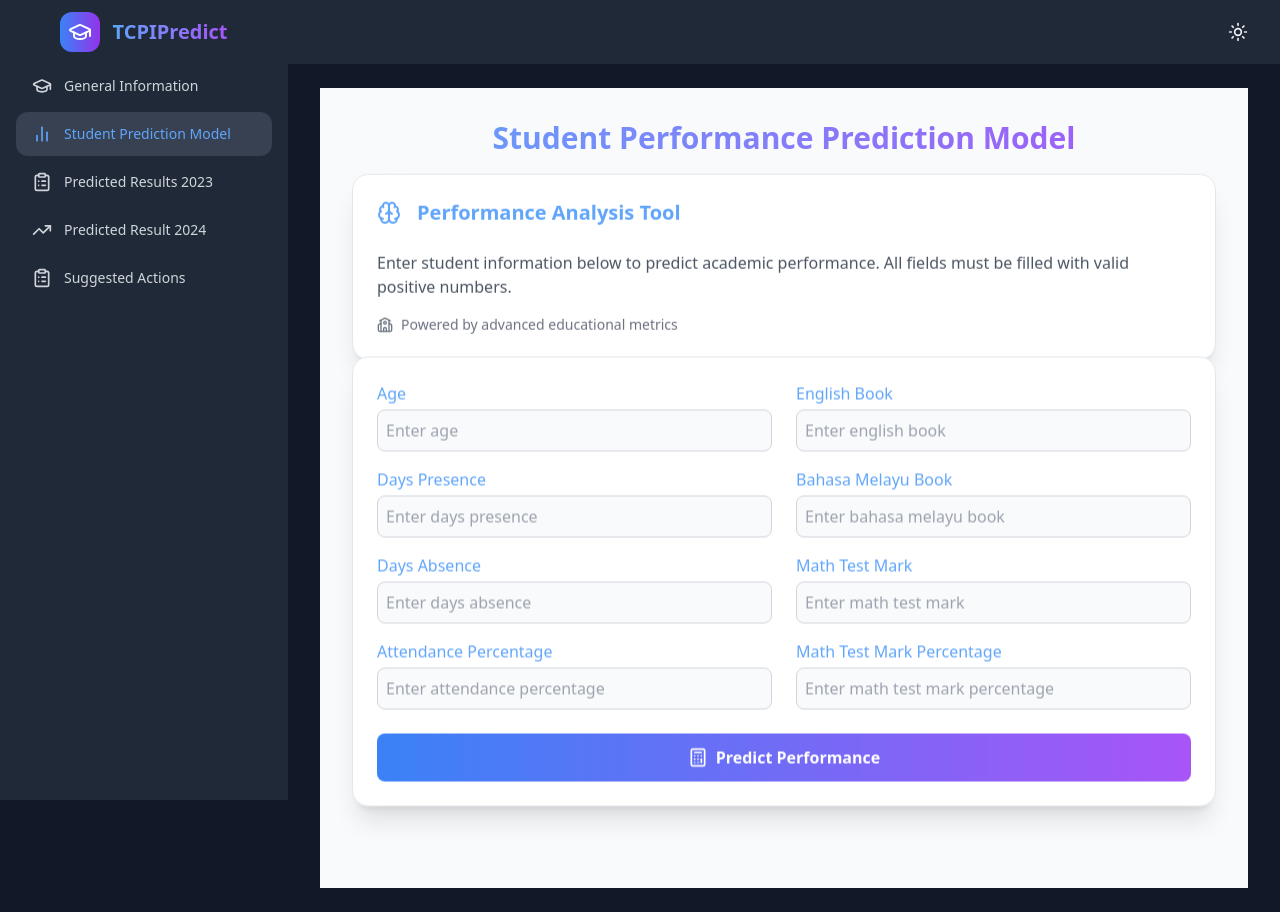
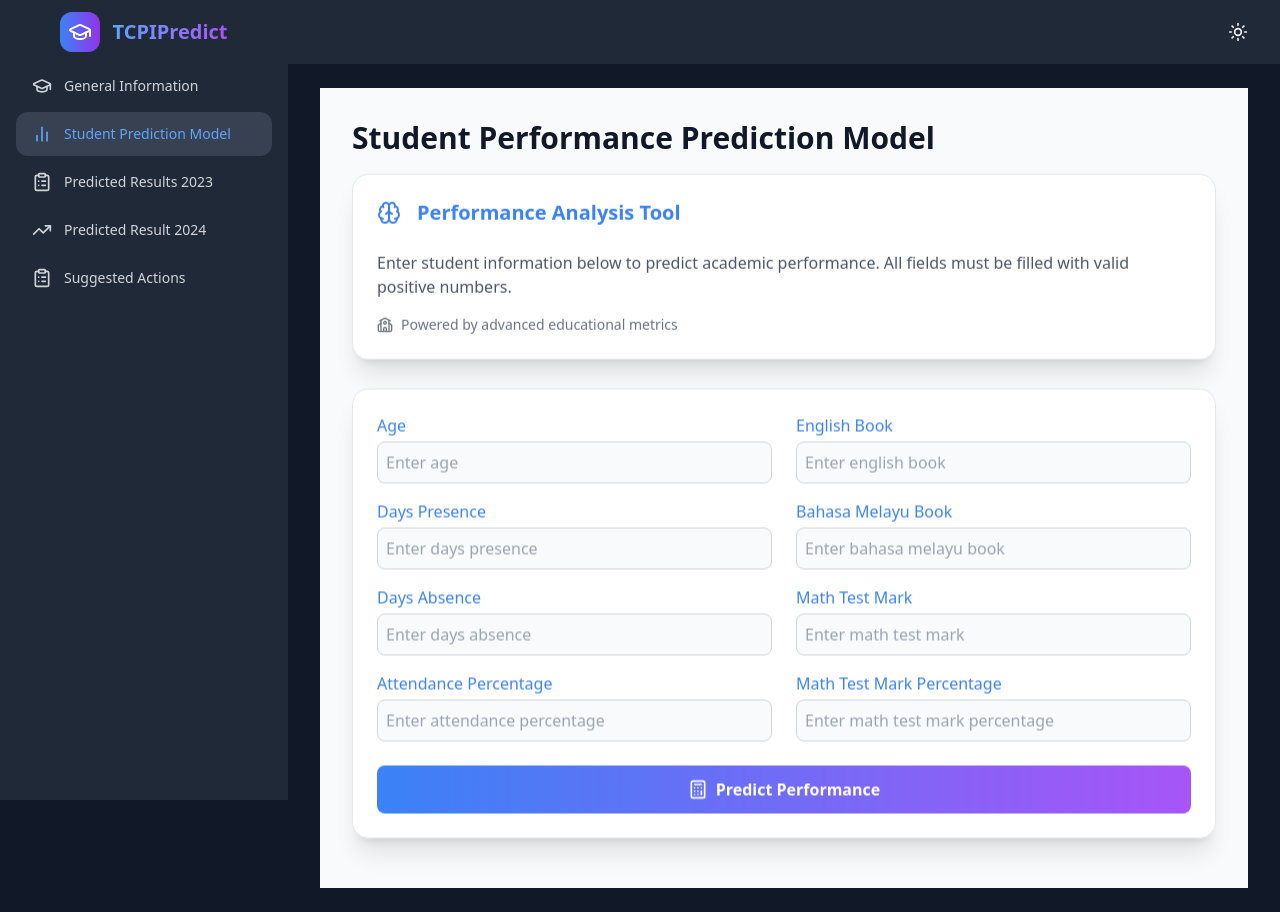
Before and after one commit to aziym/students-prediction-frontend, a React (Vite) app: page /prediction in a window 1280 px wide. Built offline with nearby package versions, Linux system fonts and the light colour scheme.

Commit message:
update dark mode

```diff
--- a/src/components/PredictionForm.jsx
+++ b/src/components/PredictionForm.jsx
@@ -1,9 +1,9 @@
 import { useState } from 'react';
 import { ChartBar, Loader2, Brain, School, Calculator } from 'lucide-react';
 
-const FloatingCard = ({ children, delay = "0s", isDarkMode }) => (
+const FloatingCard = ({ children, delay = "0s", className = "" }) => (
   <div
-    className={`${isDarkMode ? 'bg-gray-800' : 'bg-white'} backdrop-blur-xl shadow-xl rounded-2xl p-6 border ${isDarkMode ? 'border-gray-700' : 'border-gray-200'}`}
+    className={`transition-colors duration-200 ${className}`}
     style={{ animation: `float 8s ease-in-out infinite`, animationDelay: delay }}
   >
     {children}
@@ -73,7 +73,7 @@ const PredictionForm = ({ isDarkMode }) => {
   };
 
   return (
-    <div className={`min-h-screen ${isDarkMode ? 'bg-gray-900' : 'bg-gray-50'} p-8`}>
+    <div className={`min-h-screen ${isDarkMode ? 'bg-gray-900' : 'bg-gray-50'} p-8 transition-colors duration-200`}>
       <style>{`
         @keyframes float {
           0% { transform: translateY(0px); }
@@ -83,14 +83,19 @@ const PredictionForm = ({ isDarkMode }) => {
       `}</style>
 
       <div className="max-w-6xl mx-auto">
-        <h2 className="text-3xl font-bold mb-8 bg-gradient-to-r from-blue-400 to-purple-500 bg-clip-text text-transparent text-center">
+        <h2 className={`text-3xl font-bold mb-8 ${isDarkMode ? 'text-gray-100' : 'text-gray-900'}`}>
           Student Performance Prediction Model
         </h2>
 
-        <FloatingCard delay="0s" isDarkMode={isDarkMode}>
+        <FloatingCard
+          delay="0s"
+          className={`${isDarkMode ? 'bg-gray-800/95' : 'bg-white'} backdrop-blur-xl shadow-xl rounded-2xl p-6 border ${isDarkMode ? 'border-gray-700' : 'border-gray-200'} mb-8`}
+        >
           <div className="flex items-center space-x-4 mb-6">
-            <Brain className="w-6 h-6 text-blue-400" />
-            <h3 className="text-xl font-semibold text-blue-400">Performance Analysis Tool</h3>
+            <Brain className={`w-6 h-6 ${isDarkMode ? 'text-blue-400' : 'text-blue-500'}`} />
+            <h3 className={`text-xl font-semibold ${isDarkMode ? 'text-blue-400' : 'text-blue-500'}`}>
+              Performance Analysis Tool
+            </h3>
           </div>
           <p className={`${isDarkMode ? 'text-gray-300' : 'text-gray-600'} mb-4`}>
             Enter student information below to predict academic performance. All fields must be filled with valid positive numbers.
@@ -101,7 +106,10 @@ const PredictionForm = ({ isDarkMode }) => {
           </div>
         </FloatingCard>
 
-        <FloatingCard delay="0.5s" isDarkMode={isDarkMode}>
+        <FloatingCard
+          delay="0.5s"
+          className={`${isDarkMode ? 'bg-gray-800/95' : 'bg-white'} backdrop-blur-xl shadow-xl rounded-2xl p-6 border ${isDarkMode ? 'border-gray-700' : 'border-gray-200'}`}
+        >
           <form onSubmit={handleSubmit} className="space-y-6">
             <div className="grid grid-cols-1 md:grid-cols-2 gap-6">
               {[['age', 'daysPresence', 'daysAbsence', 'attendancePercentage'],
@@ -110,7 +118,7 @@ const PredictionForm = ({ isDarkMode }) => {
                 <div key={colIndex} className="space-y-4">
                   {column.map(field => (
                     <label key={field} className="block">
-                      <span className={`${isDarkMode ? 'text-gray-300' : 'text-blue-400'} mb-1 block`}>
+                      <span className={`${isDarkMode ? 'text-gray-300' : 'text-blue-500'} mb-1 block`}>
                         {field.split(/(?=[A-Z])/).join(' ').replace(/\b\w/g, c => c.toUpperCase())}
                       </span>
                       <input
@@ -123,8 +131,8 @@ const PredictionForm = ({ isDarkMode }) => {
                         required
                         className={`w-full ${
                           isDarkMode
-                            ? 'bg-gray-700 border-gray-600 text-gray-200'
-                            : 'bg-gray-50 border-gray-300 text-gray-900'
+                            ? 'bg-gray-700 border-gray-600 text-gray-200 placeholder-gray-500'
+                            : 'bg-gray-50 border-gray-300 text-gray-900 placeholder-gray-400'
                         } border rounded-lg p-2 focus:outline-none focus:border-blue-400 transition-colors`}
                         placeholder={`Enter ${field.split(/(?=[A-Z])/).join(' ').toLowerCase()}`}
                       />
@@ -154,7 +162,7 @@ const PredictionForm = ({ isDarkMode }) => {
           </form>
 
           {prediction && (
-            <div className={`mt-6 ${isDarkMode ? 'bg-green-400/10 border-green-400/20' : 'bg-green-50 border-green-200'} border rounded-lg p-4`}>
+            <div className={`mt-6 ${isDarkMode ? 'bg-green-900/30 border-green-700' : 'bg-green-50 border-green-200'} border rounded-lg p-4`}>
               <div className="flex items-center space-x-2 text-green-400">
                 <ChartBar className="w-5 h-5" />
                 <span className="font-semibold">Prediction Result</span>
@@ -164,7 +172,7 @@ const PredictionForm = ({ isDarkMode }) => {
           )}
 
           {error && (
-            <div className={`mt-6 ${isDarkMode ? 'bg-red-400/10 border-red-400/20' : 'bg-red-50 border-red-200'} border rounded-lg p-4`}>
+            <div className={`mt-6 ${isDarkMode ? 'bg-red-900/30 border-red-700' : 'bg-red-50 border-red-200'} border rounded-lg p-4`}>
               <div className="flex items-center space-x-2 text-red-400">
                 <span className="font-semibold">Error</span>
               </div>
```
